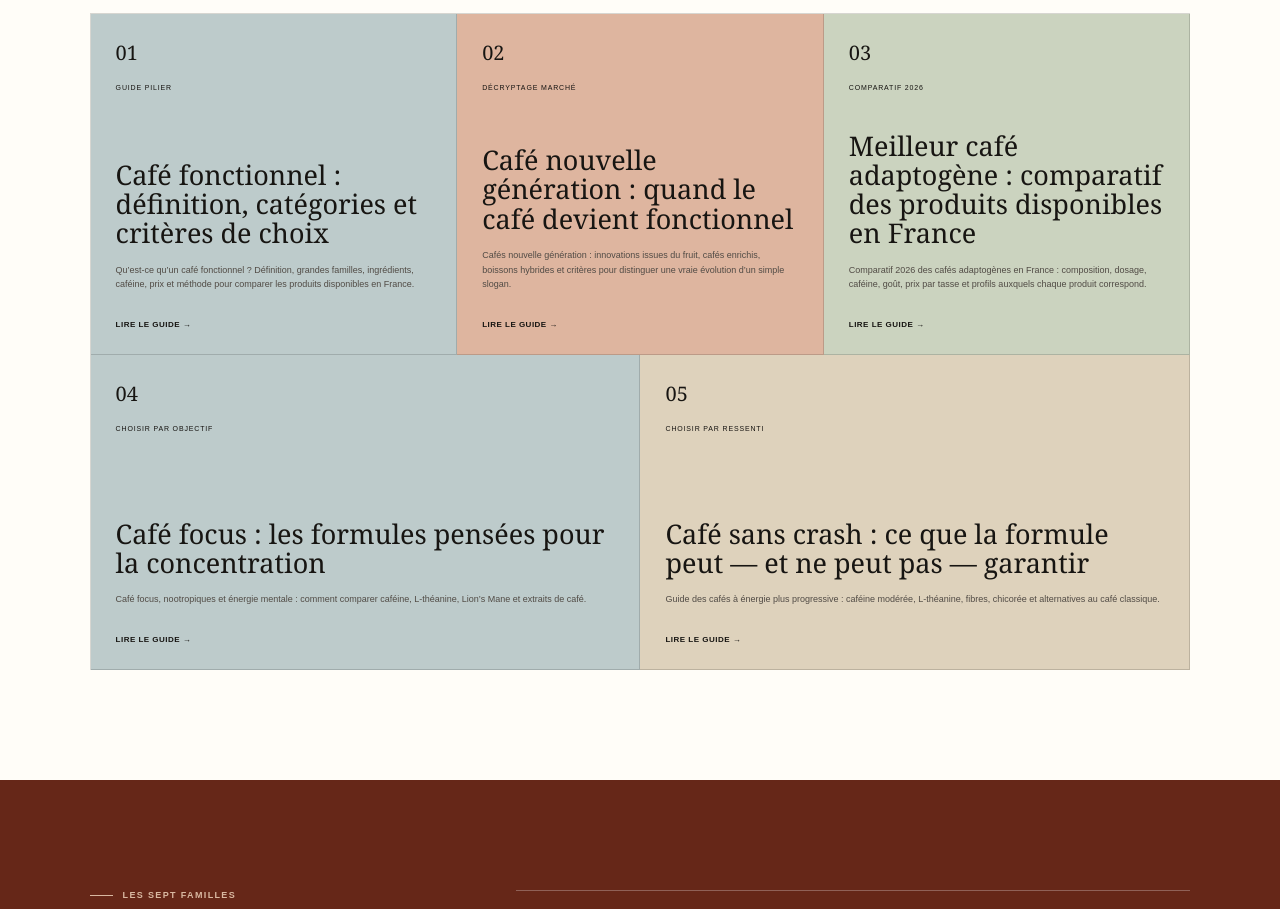
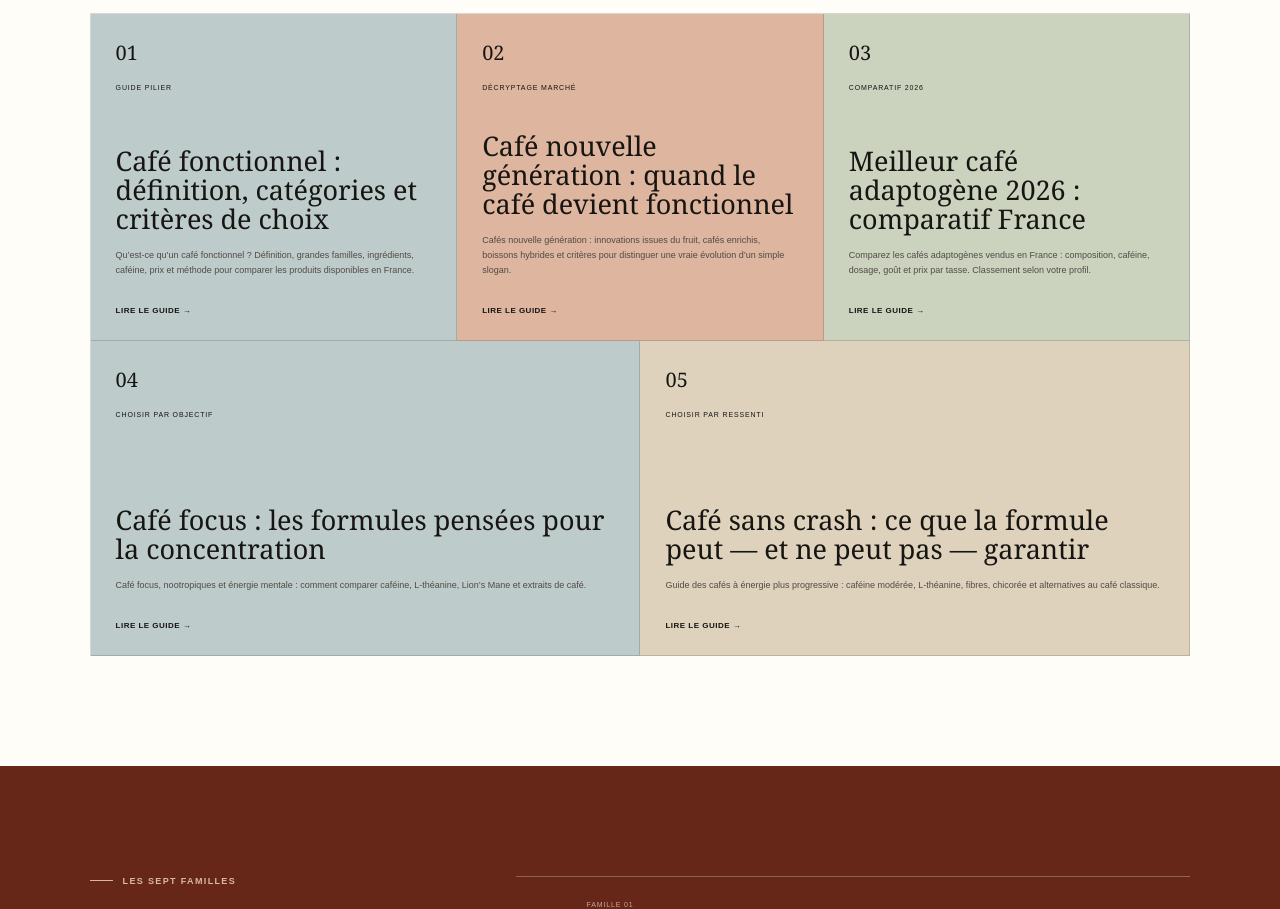
Before and after one commit to fecaox/cafeadaptogene.com, a Next.js app: page / in a window 1280 px wide. Shown: the part 4540-5449 px from the top of the page. Built offline with nearby package versions, Linux system fonts and the light colour scheme.

Commit message:
Optimise le comparatif cafe adaptogene

```diff
--- a/app/site-data.ts
+++ b/app/site-data.ts
@@ -260,8 +260,8 @@ export const guides: Guide[] = [
   {
     slug: "comparatif-cafe-adaptogene",
     eyebrow: "Comparatif 2026",
-    title: "Meilleur café adaptogène : comparatif des produits disponibles en France",
-    description: "Comparatif 2026 des cafés adaptogènes en France : composition, dosage, caféine, goût, prix par tasse et profils auxquels chaque produit correspond.",
+    title: "Meilleur café adaptogène 2026 : comparatif France",
+    description: "Comparez les cafés adaptogènes vendus en France : composition, caféine, dosage, goût et prix par tasse. Classement selon votre profil.",
     intro: "Il n’existe pas un meilleur café adaptogène pour tout le monde. Le choix change selon que l’on veut préserver le goût d’un vrai café, réduire la caféine, consommer des champignons précisément dosés ou adopter une formule tout-en-un. Notre comparatif commence donc par votre profil, puis examine les données publiées par chaque marque.",
     color: "sage",
     icon: "#",
```
Also changed, not shown: 1 other file (tests, documents, lock files or other folders).
